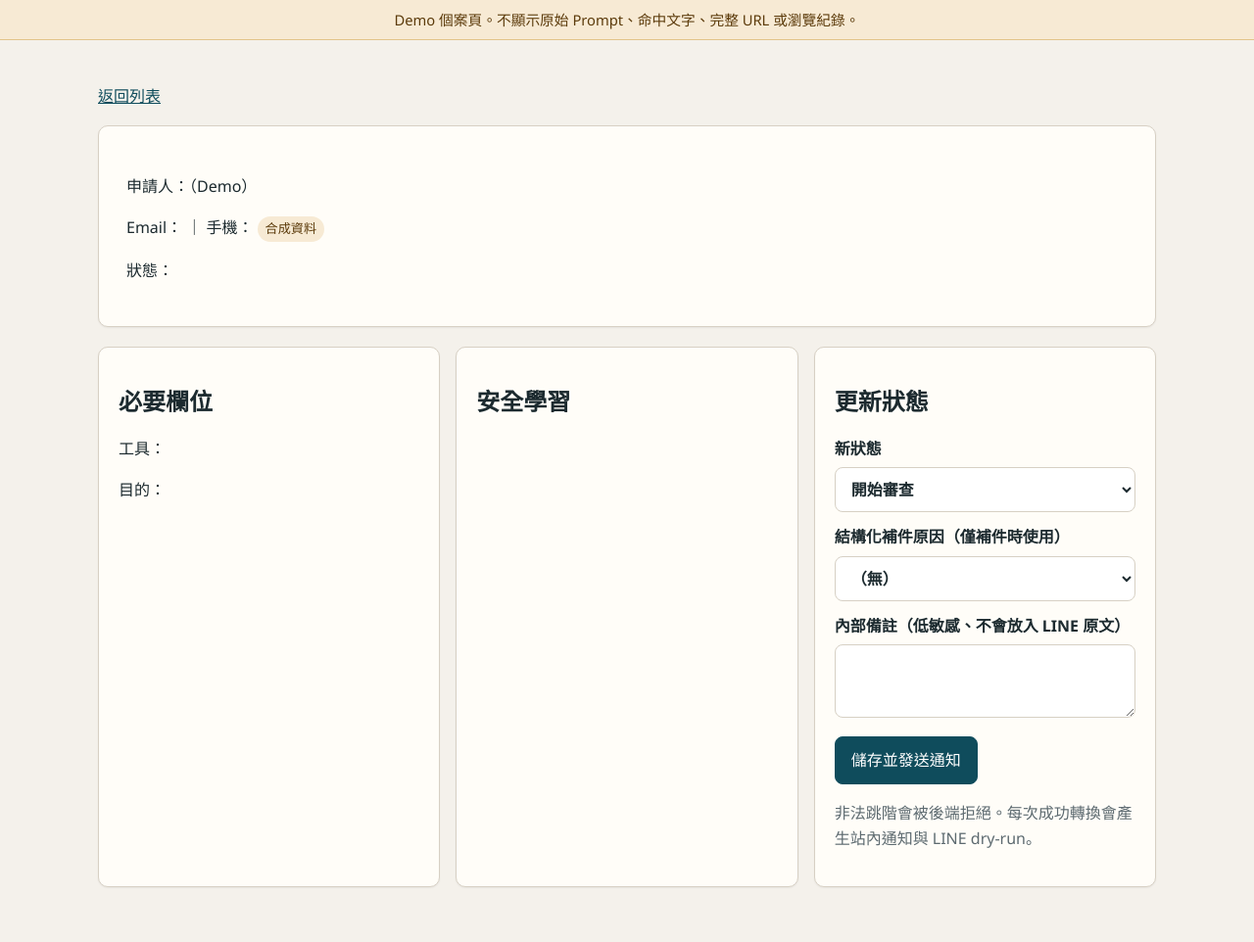
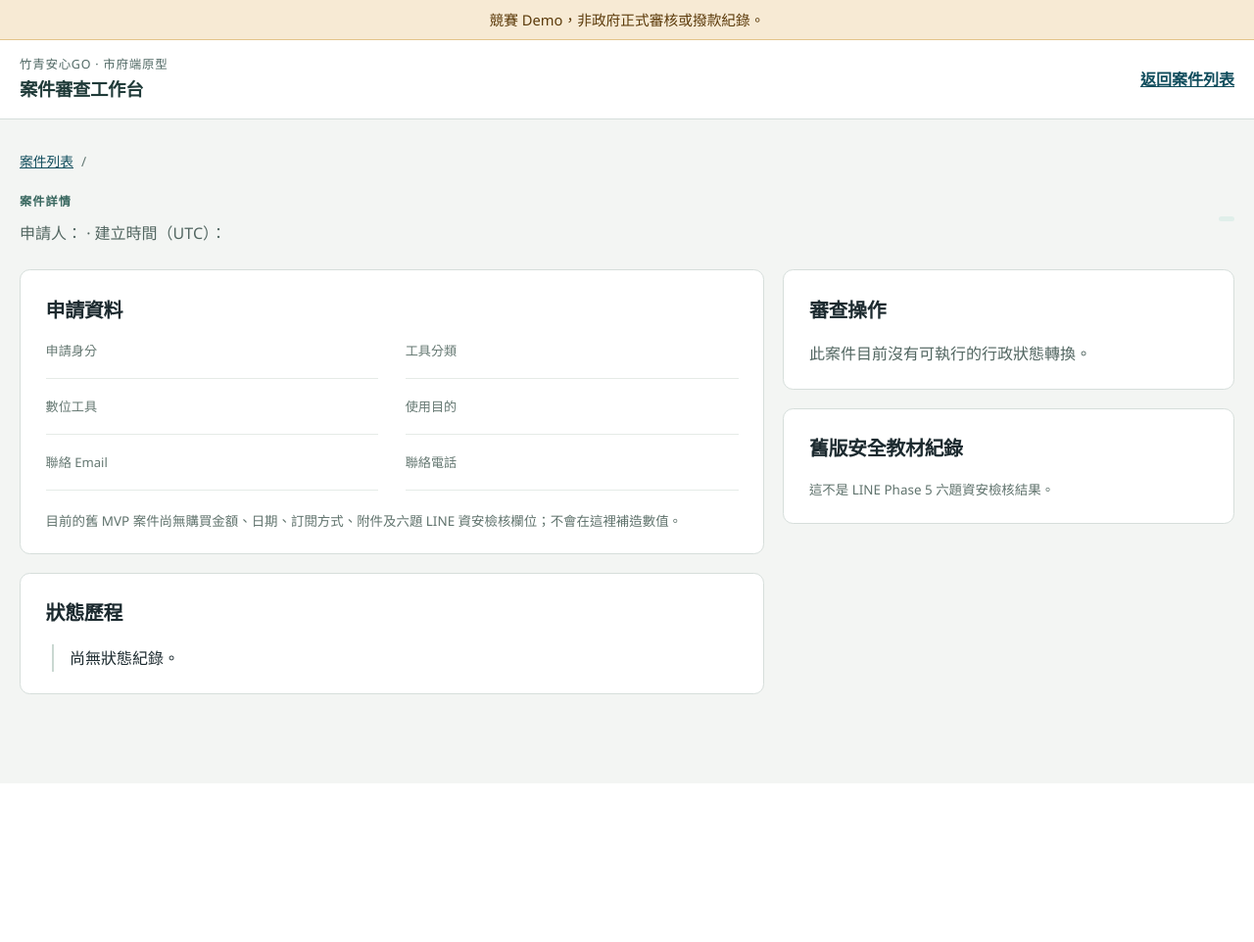
Before and after one commit to zhuang768/auxin-, a FastAPI app: template backend/templates/admin/case.html in a window 1280 px wide. Shown: the whole page at 98% size. After the commit the page ends 710 px from the top, so only its background shows below. Run offline with FastAPI, Linux system fonts and the light colour scheme; the template is opened without the code that fills it, so the values that code supplies are empty.

Commit message:
Build case-focused admin workbench

```diff
--- /dev/null
+++ b/backend/static/admin.css
@@ -0,0 +1,85 @@
+.admin-body { background: #f3f5f3; }
+.admin-login-form { max-width: 26.25rem; }
+.admin-header { background: #fff; border-bottom: 1px solid #d6dedb; }
+.admin-header-inner, .admin-shell { width: min(1320px, calc(100% - 40px)); margin: 0 auto; }
+.admin-header-inner { display: flex; justify-content: space-between; align-items: center; gap: 1rem; min-height: 5rem; }
+.admin-header-inner strong { display: block; color: #203b39; font-size: 1.15rem; letter-spacing: -.02em; }
+.admin-kicker { display: block; color: #536b67; font-size: .78rem; letter-spacing: .06em; }
+.admin-header form { margin: 0; }
+.admin-header .btn-ghost { padding: .48rem .8rem; }
+.admin-header-link { font-weight: 600; }
+.admin-shell { padding: 2rem 0 4rem; }
+.admin-heading, .admin-case-heading { display: flex; justify-content: space-between; align-items: end; gap: 2rem; margin-bottom: 1.5rem; }
+.admin-heading h1, .admin-case-heading h1 { margin: .25rem 0 .55rem; font-size: clamp(1.8rem, 3vw, 2.65rem); letter-spacing: -.035em; text-wrap: balance; }
+.admin-description { color: #526661; max-width: 63ch; margin: 0; }
+.admin-eyebrow { color: #37665e; font-size: .76rem; font-weight: 700; letter-spacing: .09em; margin: 0; }
+.admin-total { display: grid; gap: .1rem; flex: 0 0 auto; min-width: 10rem; border-left: 3px solid #37665e; padding-left: 1rem; }
+.admin-total span { color: #536b67; font-size: .88rem; }
+.admin-total strong { font-size: 2.35rem; line-height: 1.1; font-variant-numeric: tabular-nums; }
+.admin-queue { display: grid; grid-template-columns: repeat(4, minmax(0, 1fr)); gap: .5rem; margin-bottom: 2rem; }
+.admin-queue-item { display: flex; justify-content: space-between; align-items: center; gap: .6rem; padding: .9rem 1rem; background: #e7ece9; color: #203b39; text-decoration: none; border-radius: .45rem; transition: background .18s ease, transform .18s ease; }
+.admin-queue-item:hover { background: #dce7e1; transform: translateY(-1px); }
+.admin-queue-item:active { transform: translateY(1px); }
+.admin-queue-item span { font-size: .86rem; }
+.admin-queue-item strong { font-size: 1.4rem; font-variant-numeric: tabular-nums; }
+.admin-list, .admin-detail-section { background: #fff; border: 1px solid #d6dedb; border-radius: .65rem; }
+.admin-list { overflow: hidden; }
+.admin-section-heading { padding: 1.5rem 1.5rem .5rem; }
+.admin-section-heading h2, .admin-detail-section h2 { margin: .3rem 0 0; font-size: 1.25rem; letter-spacing: -.02em; }
+.admin-result-count { font-size: .9rem; color: #637873; font-weight: 500; margin-left: .4rem; }
+.admin-filters { display: flex; align-items: end; flex-wrap: wrap; gap: .8rem; padding: .7rem 1.5rem 1.4rem; }
+.admin-filters label { flex: 1 1 14rem; margin: 0; font-size: .82rem; }
+.admin-filters input, .admin-filters select { margin-top: .35rem; }
+.admin-filters button { flex: 0 0 auto; }
+.admin-clear { align-self: center; font-size: .88rem; }
+.admin-table { font-size: .91rem; }
+.admin-table th { background: #f4f7f5; color: #4c615b; }
+.admin-table th, .admin-table td { padding: .85rem 1.1rem; }
+.admin-table tbody tr:hover { background: #f8faf9; }
+.admin-case-link { font-weight: 700; font-variant-numeric: tabular-nums; }
+.admin-date { color: #536b67; font-variant-numeric: tabular-nums; white-space: nowrap; }
+.admin-status { display: inline-block; padding: .15rem .5rem; border-radius: .3rem; color: #174b43; background: #e0efea; font-size: .82rem; font-weight: 600; white-space: nowrap; }
+.admin-status-needs_revision { color: #75451d; background: #f7ead8; }
+.admin-status-rejected { color: #8f2d2d; background: #f6e4e4; }
+.admin-status-completed { color: #435b50; background: #e6eee9; }
+.admin-empty { text-align: center; padding: 3rem 1rem !important; }
+.admin-empty strong, .admin-empty span { display: block; }
+.admin-empty span { color: #536b67; margin-top: .4rem; }
+.admin-scope-note, .admin-warning { margin-top: 1.25rem; padding: 1rem 1.2rem; background: #e8eeeb; border-left: 3px solid #50736c; border-radius: 0 .4rem .4rem 0; }
+.admin-scope-note p { max-width: 85ch; margin: .35rem 0 0; color: #4c615b; font-size: .9rem; }
+.admin-warning { margin-bottom: 1rem; background: #f7ead8; border-color: #a76a32; }
+.admin-breadcrumb { display: flex; gap: .5rem; color: #637873; font-size: .86rem; margin-bottom: 1.2rem; }
+.admin-case-heading { align-items: center; }
+.admin-case-heading p:last-child { color: #526661; margin: 0; }
+.admin-case-layout { display: grid; grid-template-columns: minmax(0, 1.65fr) minmax(18rem, 1fr); gap: 1.2rem; align-items: start; }
+.admin-case-main, .admin-case-side { display: grid; gap: 1.2rem; }
+.admin-detail-section { padding: 1.4rem 1.6rem; }
+.admin-detail-section h2 { margin-bottom: 1.2rem; }
+.admin-detail-grid { display: grid; grid-template-columns: repeat(2, minmax(0, 1fr)); margin: 0; gap: 1.1rem 1.7rem; }
+.admin-detail-grid div { min-width: 0; border-bottom: 1px solid #e5ebe7; padding-bottom: .8rem; }
+.admin-detail-grid dt { color: #657872; font-size: .82rem; }
+.admin-detail-grid dd { margin: .25rem 0 0; overflow-wrap: anywhere; }
+.admin-data-note { color: #60736d; font-size: .84rem; margin: 1.2rem 0 0; }
+.admin-event-list { list-style: none; padding: 0; margin: 0; }
+.admin-event-list li { border-left: 2px solid #cad8d1; margin-left: .4rem; padding: .1rem 0 1.2rem 1rem; }
+.admin-event-list li:last-child { padding-bottom: 0; }
+.admin-event-list li > div { display: flex; justify-content: space-between; gap: .8rem; flex-wrap: wrap; }
+.admin-event-list span { color: #60736d; font-size: .8rem; font-variant-numeric: tabular-nums; }
+.admin-event-list p { margin: .3rem 0 0; color: #536b67; font-size: .86rem; }
+.admin-case-side form { display: grid; gap: .15rem; margin-top: 1rem; }
+.admin-case-side button { justify-self: start; }
+.admin-learning-list { list-style: none; margin: 0; padding: 0; }
+.admin-learning-list li { display: flex; justify-content: space-between; gap: .5rem; border-bottom: 1px solid #e5ebe7; padding: .5rem 0; font-size: .88rem; }
+.sr-only { position: absolute; width: 1px; height: 1px; padding: 0; margin: -1px; overflow: hidden; clip: rect(0, 0, 0, 0); white-space: nowrap; border: 0; }
+@media (max-width: 920px) {
+  .admin-queue { grid-template-columns: repeat(2, minmax(0, 1fr)); }
+  .admin-case-layout { grid-template-columns: 1fr; }
+}
+@media (max-width: 620px) {
+  .admin-header-inner, .admin-shell { width: min(100% - 24px, 1320px); }
+  .admin-heading, .admin-case-heading { align-items: start; flex-direction: column; gap: 1rem; }
+  .admin-total { width: 100%; }
+  .admin-queue-item { align-items: start; flex-direction: column; }
+  .admin-detail-grid { grid-template-columns: 1fr; }
+  .admin-table th, .admin-table td { padding: .65rem; }
+}
--- a/backend/templates/admin/case.html
+++ b/backend/templates/admin/case.html
@@ -3,45 +3,81 @@
 <head>
   <meta charset="utf-8">
   <meta name="viewport" content="width=device-width, initial-scale=1">
+  <meta name="description" content="竹青安心GO 競賽 Demo 的案件審查詳情。">
   <title>案件 {{ application.id }} ｜ 市府工作台</title>
+  <link rel="icon" href="/static/admin-mark.svg" type="image/svg+xml">
   <link rel="stylesheet" href="/static/style.css">
+  <link rel="stylesheet" href="/static/admin.css">
 </head>
-<body>
-  <div class="demo-banner">Demo 個案頁。不顯示原始 Prompt、命中文字、完整 URL 或瀏覽紀錄。</div>
-  <main class="page">
-    <p><a href="/admin">返回列表</a></p>
-    <section class="hero">
+<body class="admin-body">
+  <a class="skip-link" href="#main">跳到案件內容</a>
+  <div class="demo-banner">競賽 Demo，非政府正式審核或撥款紀錄。</div>
+  <header class="admin-header">
+    <div class="admin-header-inner">
+      <div><span class="admin-kicker">竹青安心GO · 市府端原型</span><strong>案件審查工作台</strong></div>
+      <a class="admin-header-link" href="/admin">返回案件列表</a>
+    </div>
+  </header>
+  <main id="main" class="admin-shell">
+    <nav aria-label="麵包屑" class="admin-breadcrumb"><a href="/admin">案件列表</a><span>/</span><span>{{ application.id }}</span></nav>
+    <div class="admin-case-heading">
+      <div>
+        <p class="admin-eyebrow">案件詳情</p>
         <h1>{{ application.id }}</h1>
-      <p>申請人：{{ application.user.display_name }}（Demo）</p>
-      <p>Email：{{ application.user.email }} ｜ 手機：{{ application.user.phone }} <span class="badge-amber badge">合成資料</span></p>
-      <p>狀態：{{ application.status_label }}</p>
+        <p>申請人：{{ application.user.display_name }} · 建立時間（UTC）：{{ application.created_at }}</p>
+      </div>
+      <span class="admin-status admin-status-{{ application.status }}">{{ application.status_label }}</span>
+    </div>
+
+    {% if application.status == 'draft' %}
+    <div class="admin-warning" role="status">這是舊網站建立、尚未送出的草稿，不列入案件總覽或正式審查。</div>
+    {% endif %}
+
+    <div class="admin-case-layout">
+      <div class="admin-case-main">
+        <section class="admin-detail-section" aria-labelledby="application-data-title">
+          <h2 id="application-data-title">申請資料</h2>
+          <dl class="admin-detail-grid">
+            <div><dt>申請身分</dt><dd>{{ identity_labels.get(application.identity_type, application.identity_type) }}</dd></div>
+            <div><dt>工具分類</dt><dd>{{ tool_category_labels.get(application.tool_category, application.tool_category) }}</dd></div>
+            <div><dt>數位工具</dt><dd>{{ application.tool_name }}</dd></div>
+            <div><dt>使用目的</dt><dd>{{ application.purpose }}</dd></div>
+            <div><dt>聯絡 Email</dt><dd>{{ application.user.email }}</dd></div>
+            <div><dt>聯絡電話</dt><dd>{{ application.user.phone }}</dd></div>
+          </dl>
+          <p class="admin-data-note">目前的舊 MVP 案件尚無購買金額、日期、訂閱方式、附件及六題 LINE 資安檢核欄位；不會在這裡補造數值。</p>
         </section>
-    <section class="grid grid-3">
-      <article class="card">
-        <h2>必要欄位</h2>
-        <p>工具：{{ application.tool_name }}</p>
-        <p>目的：{{ application.purpose }}</p>
-      </article>
-      <article class="card">
-        <h2>安全學習</h2>
-        {% for item in application.learning_progress %}
-        <p>{{ item.label }}：{% if item.done %}已完成{% else %}未完成{% endif %}</p>
+
+        <section class="admin-detail-section" aria-labelledby="history-title">
+          <h2 id="history-title">狀態歷程</h2>
+          <ol class="admin-event-list">
+            {% for event in application.events %}
+            <li>
+              <div><strong>{{ status_labels.get(event.to_status, event.to_status) }}</strong><span>{{ event.created_at }} UTC</span></div>
+              <p>操作來源：{{ event.actor }}{% if event.note %} · {{ event.note }}{% endif %}</p>
+            </li>
+            {% else %}
+            <li>尚無狀態紀錄。</li>
             {% endfor %}
-      </article>
-      <article class="card">
-        <h2>更新狀態</h2>
+          </ol>
+        </section>
+      </div>
+
+      <aside class="admin-case-side">
+        <section class="admin-detail-section" aria-labelledby="review-title">
+          <h2 id="review-title">審查操作</h2>
+          {% if allowed_transitions %}
+          <p class="admin-description">只列出此狀態可執行的轉換；每次成功操作都會留下狀態紀錄。</p>
           <form method="post" action="/admin/applications/{{ application.id }}/review">
             <input type="hidden" name="csrf_token" value="{{ csrf_token }}">
             <label>新狀態
               <select name="to_status" required>
-              <option value="under_review">開始審查</option>
-              <option value="needs_revision">請補件</option>
-              <option value="approved">核准</option>
-              <option value="rejected">退回</option>
-              <option value="completed">結案完成</option>
+                {% for key in status_labels if key in allowed_transitions %}
+                <option value="{{ key }}">{{ status_labels[key] }}</option>
+                {% endfor %}
               </select>
             </label>
-          <label>結構化補件原因（僅補件時使用）
+            <label>補件原因（選擇「需補件」時使用）
               <select name="revision_reason">
                 <option value="">（無）</option>
                 <option value="請補充工具名稱與使用目的，回到安全入口查看。">補充工具與目的</option>
@@ -49,14 +85,35 @@
                 <option value="請確認 Demo 聯絡欄位為合成資料，詳細說明請回安全入口查看。">聯絡欄位需確認</option>
               </select>
             </label>
-          <label>內部備註（低敏感、不會放入 LINE 原文）
-            <textarea name="note" rows="2" maxlength="400"></textarea>
+            <label>內部備註（不會作為 LINE 通知原文）
+              <textarea name="note" rows="3" maxlength="400"></textarea>
             </label>
-          <button type="submit">儲存並發送通知</button>
+            <button type="submit">儲存狀態</button>
           </form>
-        <p class="hint">非法跳階會被後端拒絕。每次成功轉換會產生站內通知與 LINE dry-run。</p>
-      </article>
+          <p class="admin-data-note">目前狀態通知是站內訊息與 LINE dry-run，不會傳給真實 LINE 帳號。</p>
+          {% else %}
+          <p class="admin-description">此案件目前沒有可執行的行政狀態轉換。</p>
+          {% endif %}
         </section>
+
+        {% if application.revision_reason %}
+        <section class="admin-detail-section" aria-labelledby="revision-title">
+          <h2 id="revision-title">補件原因</h2>
+          <p>{{ application.revision_reason }}</p>
+        </section>
+        {% endif %}
+
+        <section class="admin-detail-section" aria-labelledby="learning-title">
+          <h2 id="learning-title">舊版安全教材紀錄</h2>
+          <ul class="admin-learning-list">
+            {% for item in application.learning_progress %}
+            <li><span>{{ item.label }}</span><strong>{% if item.done %}已完成{% else %}未完成{% endif %}</strong></li>
+            {% endfor %}
+          </ul>
+          <p class="admin-data-note">這不是 LINE Phase 5 六題資安檢核結果。</p>
+        </section>
+      </aside>
+    </div>
   </main>
 </body>
 </html>
--- a/backend/templates/admin/login.html
+++ b/backend/templates/admin/login.html
@@ -4,7 +4,9 @@
   <meta charset="utf-8">
   <meta name="viewport" content="width=device-width, initial-scale=1">
   <title>市府工作台登入 ｜ 竹青安心GO</title>
+  <link rel="icon" href="/static/admin-mark.svg" type="image/svg+xml">
   <link rel="stylesheet" href="/static/style.css">
+  <link rel="stylesheet" href="/static/admin.css">
 </head>
 <body>
   <div class="demo-banner" role="status">這是競賽 Demo 管理員登入，預設密碼不可用於正式環境。</div>
@@ -13,7 +15,7 @@
       <h1>市府審查工作台</h1>
       <p>不可公開無保護操作。請使用環境變數提供的 Demo 管理員帳密。</p>
     </section>
-    <form class="panel" method="post" action="/admin/login" style="max-width:420px">
+    <form class="panel admin-login-form" method="post" action="/admin/login">
       <input type="hidden" name="csrf_token" value="{{ csrf_token }}">
       <label>帳號
         <input name="username" value="{{ admin_username }}" required autocomplete="username">
```
Also changed, not shown: backend/app/routes/admin.py (+27 -24 lines), backend/app/services/application_service.py (+44 -0 lines), backend/templates/admin/dashboard.html (+65 -37 lines), backend/tests/test_admin_workbench.py (added, +103 -0 lines), backend/static/admin-mark.svg (added), 1 other file. Lines whose indentation alone changed are shown as unchanged.
